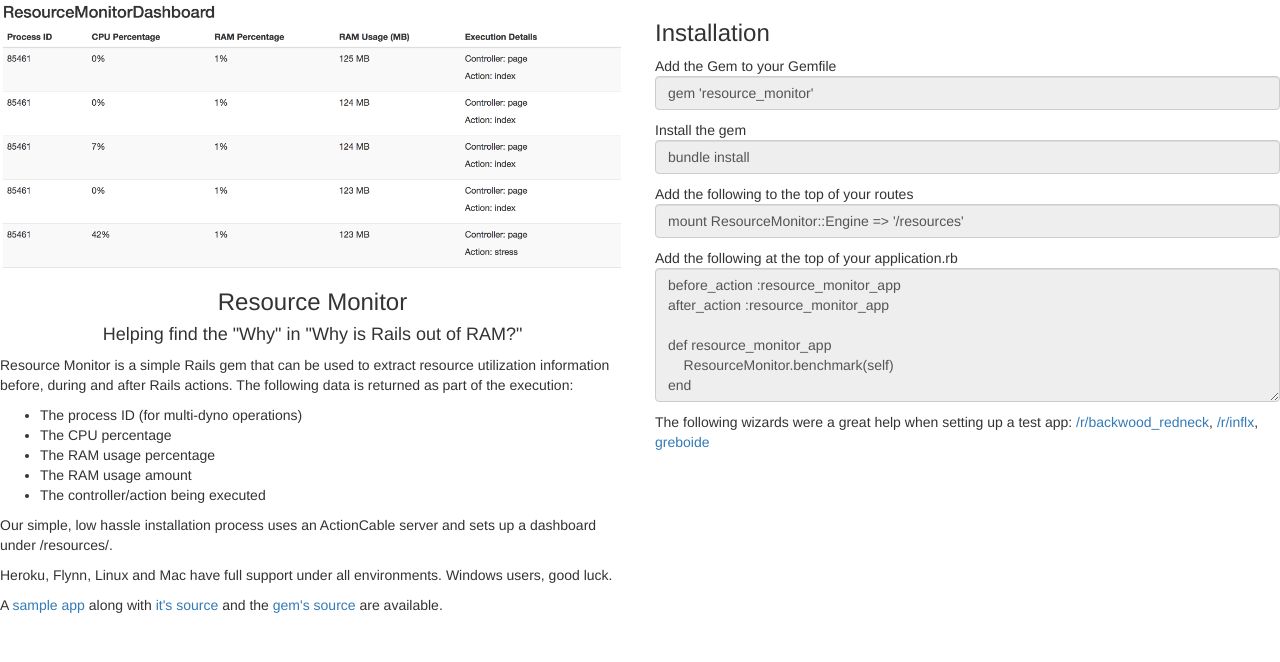
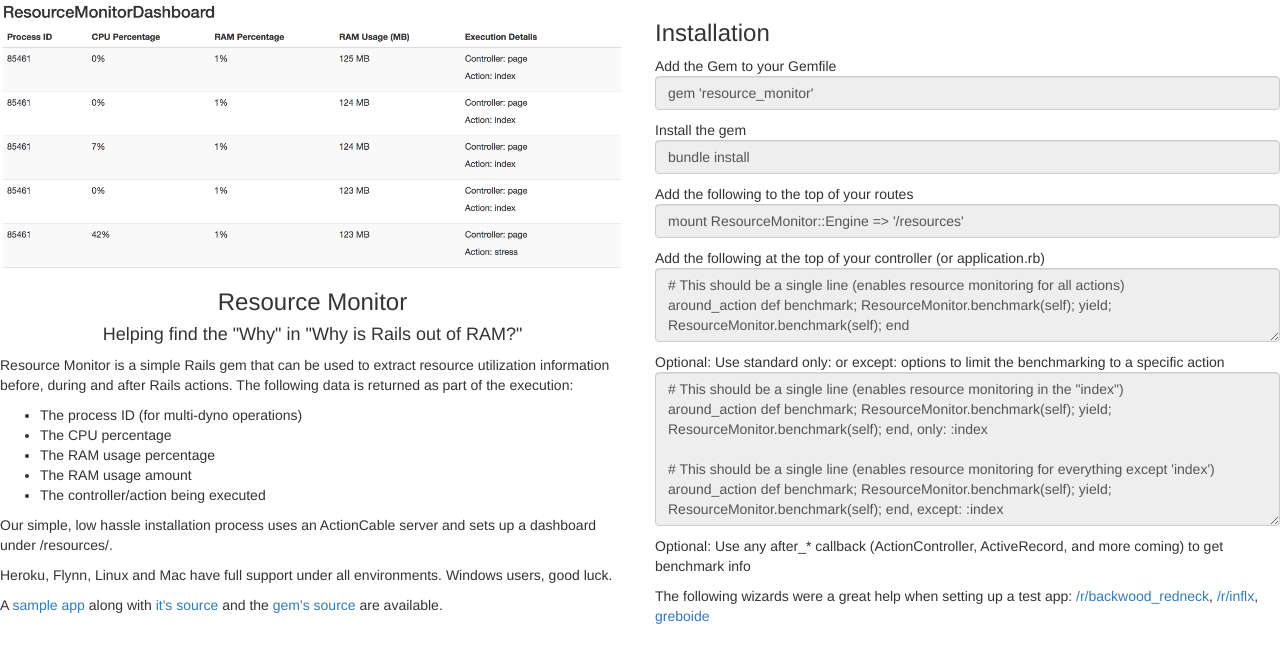
Before and after one commit to WriteCodeEveryday/writecodeeveryday.github.io, a plain HTML site: page projects/resource_monitor/index.html in a window 1280 px wide. Drawn offline with nearby package versions, Linux system fonts and the light colour scheme.

Commit message:
documentation.

```diff
--- a/projects/resource_monitor/index.html
+++ b/projects/resource_monitor/index.html
@@ -33,14 +33,18 @@
 irb> ResourceMonitor.benchmark</textarea>
 </p> -->
         <p>Add the following to the top of your routes <input readonly value="mount ResourceMonitor::Engine => '/resources'" class="form-control"></input></p>
-        <p>Add the following at the top of your application.rb
-          <textarea readonly class="form-control" rows=6>before_action :resource_monitor_app
-after_action :resource_monitor_app
+        <p>Add the following at the top of your controller (or application.rb)
+          <textarea readonly class="form-control" rows=3># This should be a single line (enables resource monitoring for all actions)
+around_action def benchmark; ResourceMonitor.benchmark(self); yield; ResourceMonitor.benchmark(self); end</textarea>
+        </p>
+        <p>Optional: Use standard only: or except: options to limit the benchmarking to a specific action
+          <textarea readonly class="form-control" rows=7># This should be a single line (enables resource monitoring in the "index")
+around_action def benchmark; ResourceMonitor.benchmark(self); yield; ResourceMonitor.benchmark(self); end, only: :index
 
-def resource_monitor_app
-    ResourceMonitor.benchmark(self)
-end</textarea>
+# This should be a single line (enables resource monitoring for everything except 'index')
+around_action def benchmark; ResourceMonitor.benchmark(self); yield; ResourceMonitor.benchmark(self); end, except: :index</textarea>
         </p>
+        <p>Optional: Use any after_* callback (ActionController, ActiveRecord, and more coming) to get benchmark info</p>
         <p>The following wizards were a great help when setting up a test app: <a href="https://www.reddit.com/r/rails/comments/64bnm9/heroku_help_with_my_gem/dg1b8l7/">/r/backwood_redneck</a>, <a href="https://www.reddit.com/r/rails/comments/64bnm9/heroku_help_with_my_gem/dg1xglo/?context=3#dg201n6">/r/inflx</a>, <a href="https://github.com/greboide">greboide</a></p>
       </div>
     </div>
```
